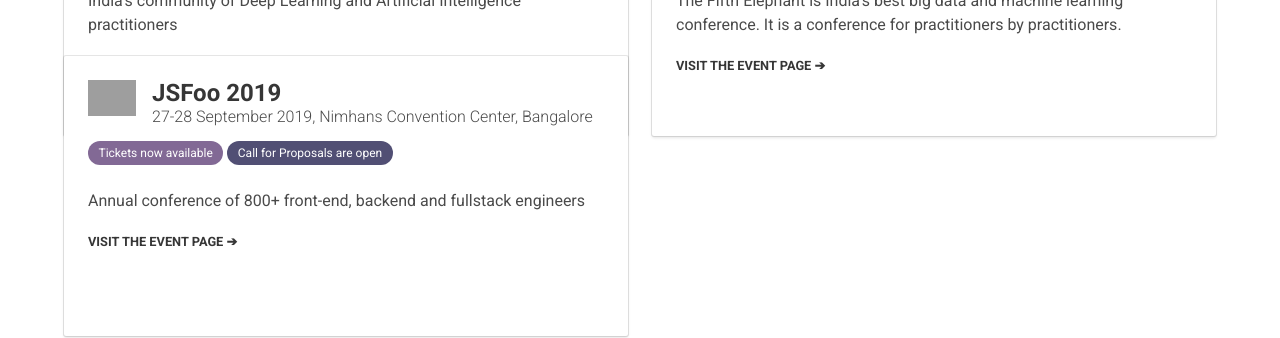
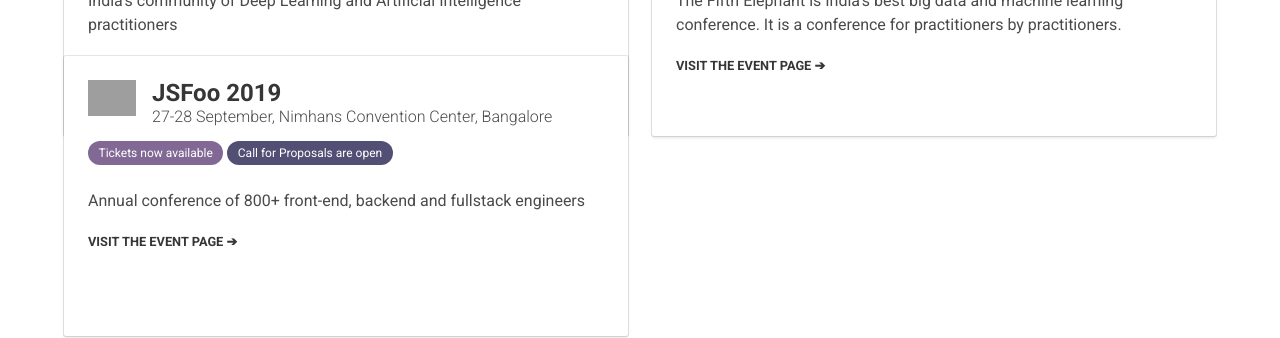
Before and after one commit to hasgeek/events, a Jekyll site: the page built from index.html, in a window 1280 px wide and 900 px high, scrolled down 847 px. Shown: the part 153-491 px from the top of the window. Built offline with Jekyll 4.4.1, drawn with Linux system fonts in a browser that asks for light colours; grey boxes are pictures that could not be loaded.

Commit message:
Updated the dates (#1278)

```diff
--- a/_jsfoo_events/2019.md
+++ b/_jsfoo_events/2019.md
@@ -2,7 +2,7 @@
 layout: event
 title: JSFoo 2019
 subtitle: "Annual conference of 800+ front-end, backend and fullstack engineers"
-datelocation: "27-28 September 2019, Nimhans Convention Center, Bangalore"
+datelocation: "27-28 September, Nimhans Convention Center, Bangalore"
 city: Bangalore
 start_time: 2019-09-27
 end_time: 2019-09-28
@@ -42,7 +42,7 @@
     * Building systems, tools and processes for teams
     * Case studies of Vue.js, GraphQL, ReasonML and other framework/language adoption.
 
-    ### Tracks and themes:
+    ## Tracks and themes:
 
     Track 1 will cover talks on:
 
@@ -57,7 +57,7 @@
     * Best practices: debugging and profiling on the web, testing, measuring performance.
     * JS off the web – conversational UI, raspberry pi, IoT
 
-    ### Track 2 launches ComponentConf where talks on backend architecture, and why and how different components fit into the backend architecture logics will be curated and hosted.
+    Track 2 launches ComponentConf where talks on backend architecture, and why and how different components fit into the backend architecture logics will be curated and hosted.
 
   right_content: |
 
```
